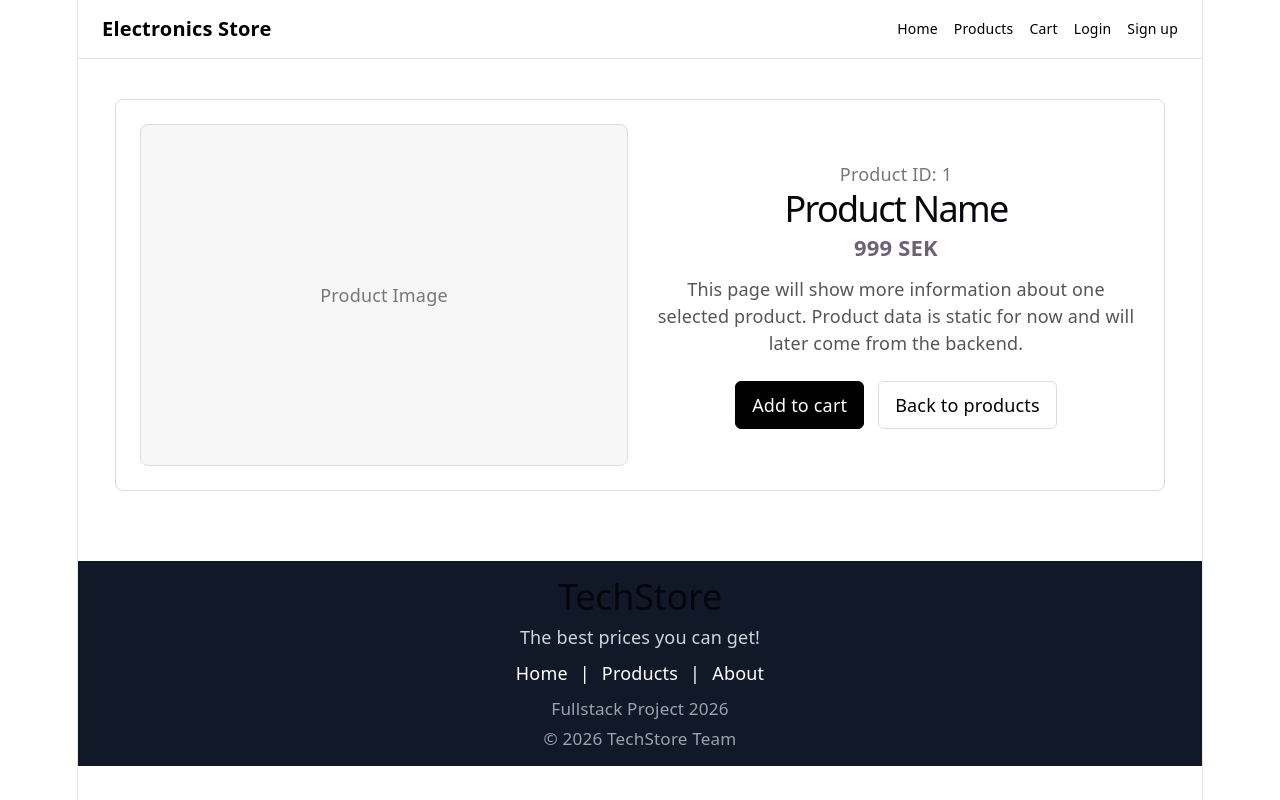
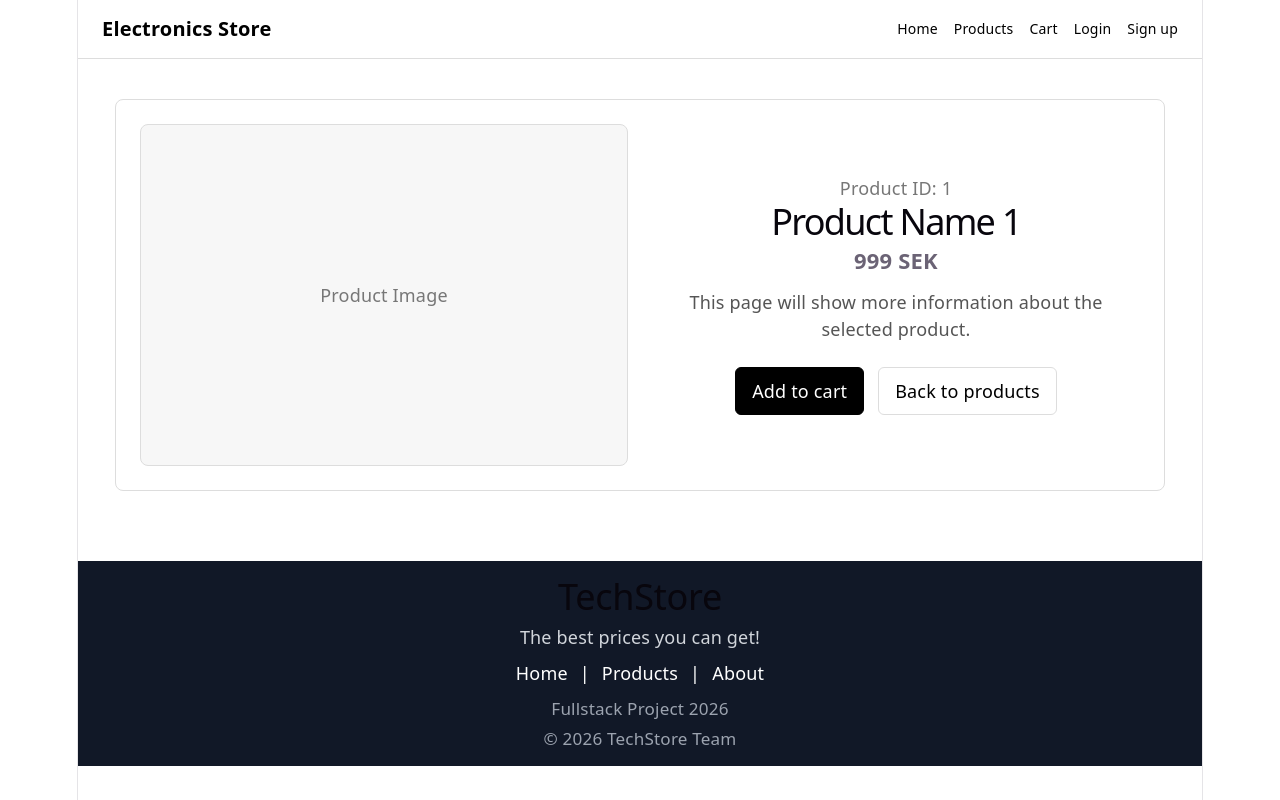
Before and after one commit to aklimson/Online-store, a React app in the folder frontend/: page /products/1 in a window 1280 px wide. Built offline with nearby package versions, Linux system fonts and the light colour scheme; the HTML template or start-up script is replaced by a standard one.

Commit message:
feat: added product details not found state

```diff
--- a/frontend/src/pages/ProductDetails.jsx
+++ b/frontend/src/pages/ProductDetails.jsx
@@ -3,6 +3,54 @@ import "../styles/ProductDetails.css";
 
 function ProductDetails() {
   const { id } = useParams();
+
+  const products = [
+    {
+      id: "1",
+      name: "Product Name 1",
+      price: "999 SEK",
+      description:
+        "This page will show more information about the selected product.",
+    },
+    {
+      id: "2",
+      name: "Product Name 2",
+      price: "1299 SEK",
+      description:
+        "This page will show more information about the selected product.",
+    },
+    {
+      id: "3",
+      name: "Product Name 3",
+      price: "799 SEK",
+      description:
+        "This page will show more information about the selected product.",
+    },
+    {
+      id: "4",
+      name: "Product Name 4",
+      price: "1499 SEK",
+      description:
+        "This page will show more information about the selected product.",
+    },
+  ];
+
+  const product = products.find((item) => item.id === id);
+
+  if (!product) {
+    return (
+      <main className="product-details-page">
+        <section className="product-not-found">
+          <h1>Product not found</h1>
+          <p>The product you are looking for does not exist.</p>
+
+          <Link className="details-button primary-button" to="/products">
+            Back to products
+          </Link>
+        </section>
+      </main>
+    );
+  }
 
   return (
     <main className="product-details-page">
@@ -10,14 +58,11 @@ function ProductDetails() {
         <div className="product-details-image">Product Image</div>
 
         <div className="product-details-info">
-          <p className="product-details-label">Product ID: {id}</p>
-          <h1>Product Name</h1>
-          <p className="product-details-price">999 SEK</p>
+          <p className="product-details-label">Product ID: {product.id}</p>
+          <h1>{product.name}</h1>
+          <p className="product-details-price">{product.price}</p>
 
-          <p className="product-details-description">
-            This page will show more information about one selected product.
-            Product data is static for now and will later come from the backend.
-          </p>
+          <p className="product-details-description">{product.description}</p>
 
           <div className="product-details-actions">
             <Link className="details-button primary-button" to="/cart">
--- a/frontend/src/styles/ProductDetails.css
+++ b/frontend/src/styles/ProductDetails.css
@@ -87,6 +87,45 @@
   opacity: 0.85;
 }
 
+/* product not found */
+.product-not-found {
+  max-width: 600px;
+  margin: 60px auto;
+  padding: 40px 24px;
+  border: 1px solid #ddd;
+  border-radius: 8px;
+  text-align: center;
+}
+
+.product-not-found h1 {
+  font-size: 36px;
+  margin: 0 0 16px;
+  color: #222;
+}
+
+.product-not-found h1::before {
+  content: "!";
+  display: block;
+  width: 42px;
+  height: 42px;
+  margin: 0 auto 16px;
+  border-radius: 50%;
+  background-color: #f3f3f3;
+  color: #b00020;
+  font-size: 28px;
+  line-height: 42px;
+}
+
+.product-not-found p {
+  color: #555;
+  margin: 0 0 24px;
+  line-height: 1.5;
+}
+
+.product-not-found .details-button {
+  margin-top: 4px;
+}
+
 /* tablet */
 @media (max-width: 768px) {
   .product-details-page {
@@ -131,4 +170,17 @@
   .details-button {
     text-align: center;
   }
+
+  .product-not-found {
+    margin: 32px auto;
+    padding: 28px 18px;
+  }
+
+  .product-not-found h1 {
+    font-size: 28px;
+  }
+
+  .product-not-found p {
+    font-size: 15px;
+  }
 }
```
